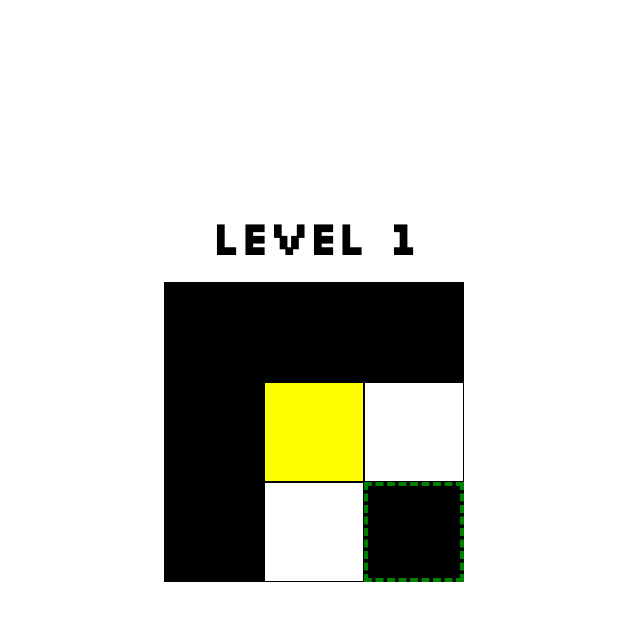
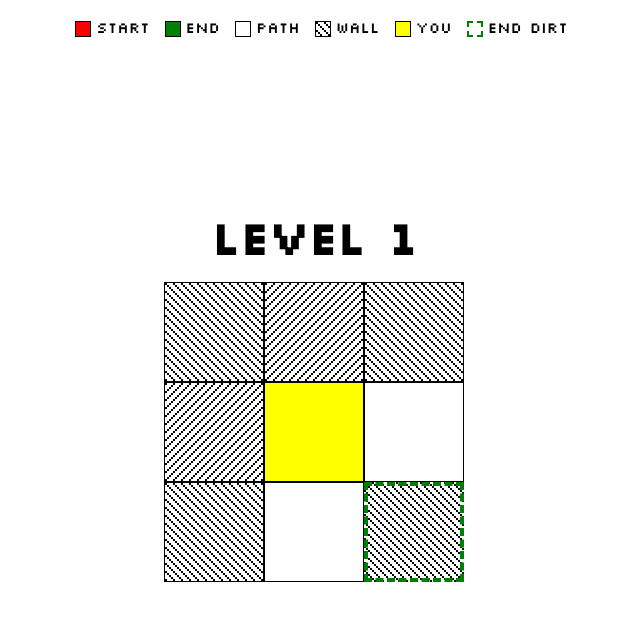
Before and after one commit to imlinhanchao/maze, a plain HTML site: page index.html in a window 1280 px wide. Shown: the whole page, without its empty margins (326-966 px from the left). Drawn offline with Linux system fonts and the light colour scheme.

Commit message:
✨ feat: 更新样式与描述

```diff
--- a/css/style.css
+++ b/css/style.css
@@ -40,8 +40,47 @@ body {
   background-color: white;
 }
 
+.decs-item {
+  display: flex;
+  align-items: center;
+  margin: 5px 0;
+  justify-content: center;
+}
+
+#color-desc {
+  position: absolute;
+  top: 1em;
+  width: 100%;
+  display: flex;
+  align-items: center;
+  justify-content: center;
+  flex-wrap: wrap;
+}
+
+#color-desc .cell {
+  width: 1em;
+  height: 1em;
+  display: inline-block;
+  margin: 0 5px 0 15px;
+}
+
+#color-desc .desc {
+  display: inline-block;
+  white-space: nowrap;
+}
+
+#color-desc
+  .goal-direction {
+    border: 2px dashed green;
+  }
+
+
 .wall {
-  background-color: black;
+  background: url(../img/wall.png);
+}
+
+.wall:nth-child(2n) {
+  transform: rotate(90deg);
 }
 
 .current, .current-all {
--- a/index.html
+++ b/index.html
@@ -10,6 +10,32 @@
 </head>
 
 <body>
+    <div id="color-desc">
+        <div class="decs-item">
+            <div class="begin cell"></div>
+            <div class="desc">Start</div>
+        </div>
+        <div class="decs-item">
+            <div class="goal cell"></div>
+            <div class="desc">End</div>
+        </div>
+        <div class="decs-item">
+            <div class="cell"></div>
+            <div class="desc">Path</div>
+        </div>
+        <div class="decs-item">
+            <div class="wall cell"></div>
+            <div class="desc">Wall</div>
+        </div>
+        <div class="decs-item">
+            <div class="current cell"></div>
+            <div class="desc">You</div>
+        </div>
+        <div class="decs-item">
+            <div class="goal-direction cell"></div>
+            <div class="desc">End Dirt</div>
+        </div>
+    </div>
     <div id="level"></div>
     <div id="wrapper"></div>
     <div id="maze"></div>
--- a/js/main.js
+++ b/js/main.js
@@ -184,10 +184,8 @@
 
   // Function to check if the player has won
   function checkWin() {
-    // Get the current player cell
-    const currentPlayerCell = document.querySelector('.current');
     // Get the row and column of the current player cell
-    const [currentPlayerRow, currentPlayerCol] = currentPlayerCell.id.split('-').slice(1);
+    const [currentPlayerRow, currentPlayerCol] = [playerRow, playerCol];
     // Check if the player is in the goal cell
     if (parseInt(currentPlayerRow) === maze.length - 1 && parseInt(currentPlayerCol) === maze[0].length - 1) {
       return true;
```
Also changed, not shown: img/wall.png (added).
